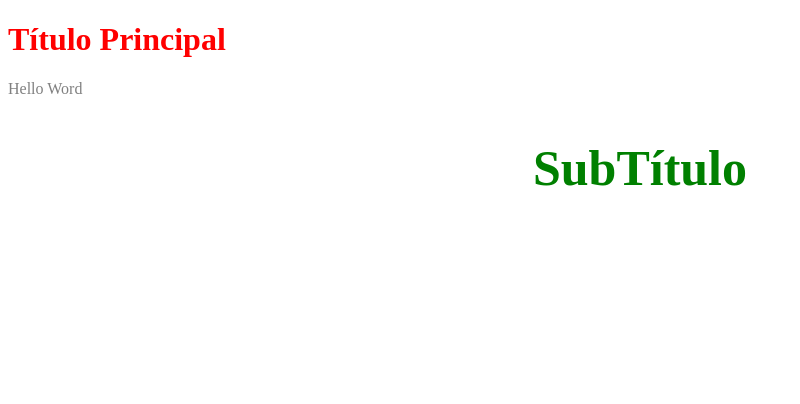
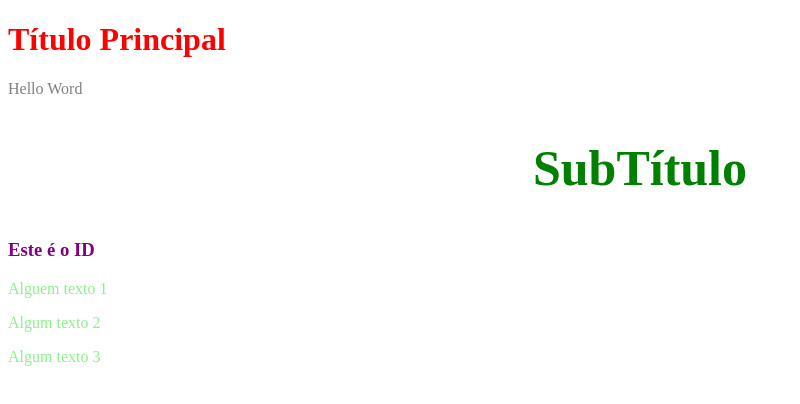
Before and after one commit to GabrielCCrispi/HTML-CSS, a plain HTML site: page CSS/index.html in a window 1280 px wide. Shown: the whole page, without its empty margins (0-800 px from the left). Drawn offline with Linux system fonts and the light colour scheme.

Commit message:
Usando Classe e ID

```diff
--- a/CSS/index.html
+++ b/CSS/index.html
@@ -12,5 +12,9 @@
     <h1>Título Principal</h1>
     <p>Hello Word</p>
     <h2>SubTítulo</h2>
+    <h3 id="titulo-app">Este é o ID</h3>
+    <p class="p-texto">Alguem texto 1</p>
+    <p class="p-texto">Algum texto 2</p>
+    <p class="p-texto">Algum texto 3</p>
 </body>
 </html>
--- a/CSS/styles.css
+++ b/CSS/styles.css
@@ -13,3 +13,12 @@ h2 {
 }
 
 /*Testando os comentários no CSS */
+
+/* Classes e Ids  */
+.p-texto {
+    color: lightgreen;
+}
+
+#titulo-app {
+    color: purple;
+}
```
